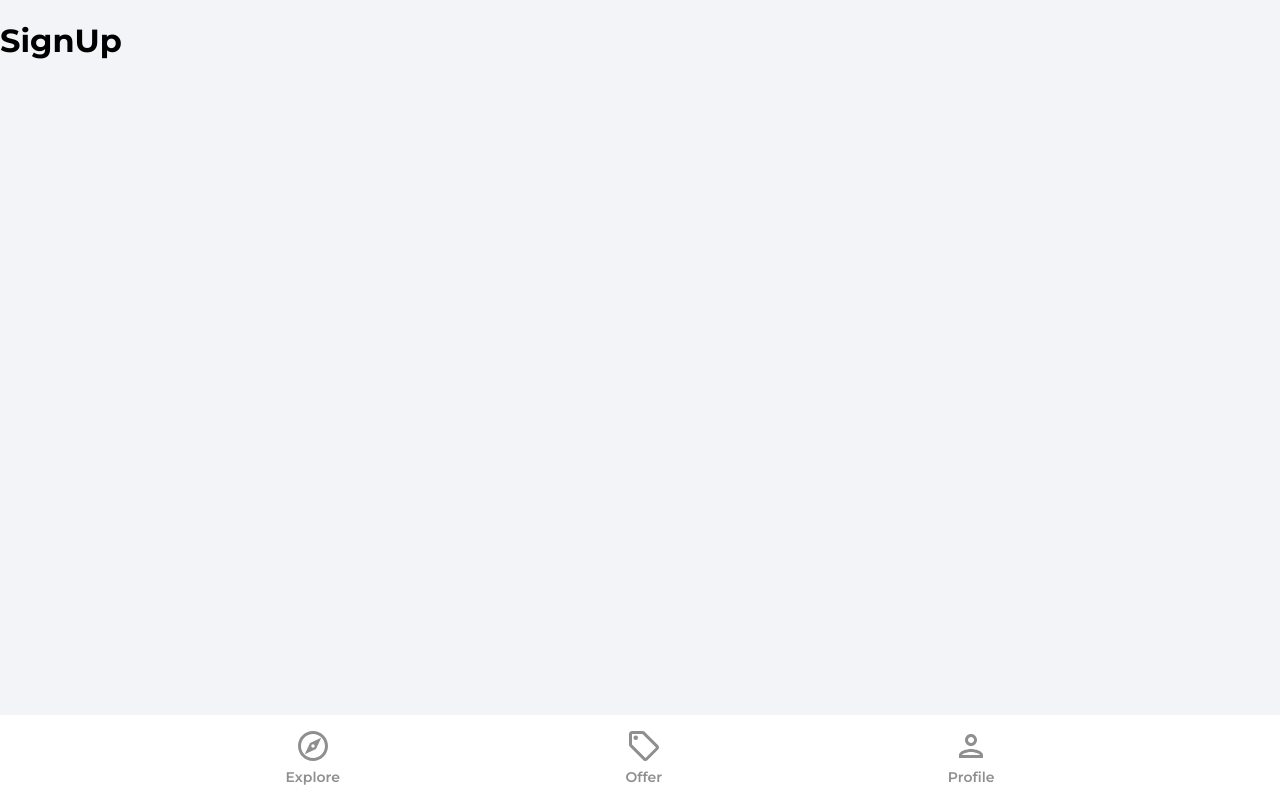
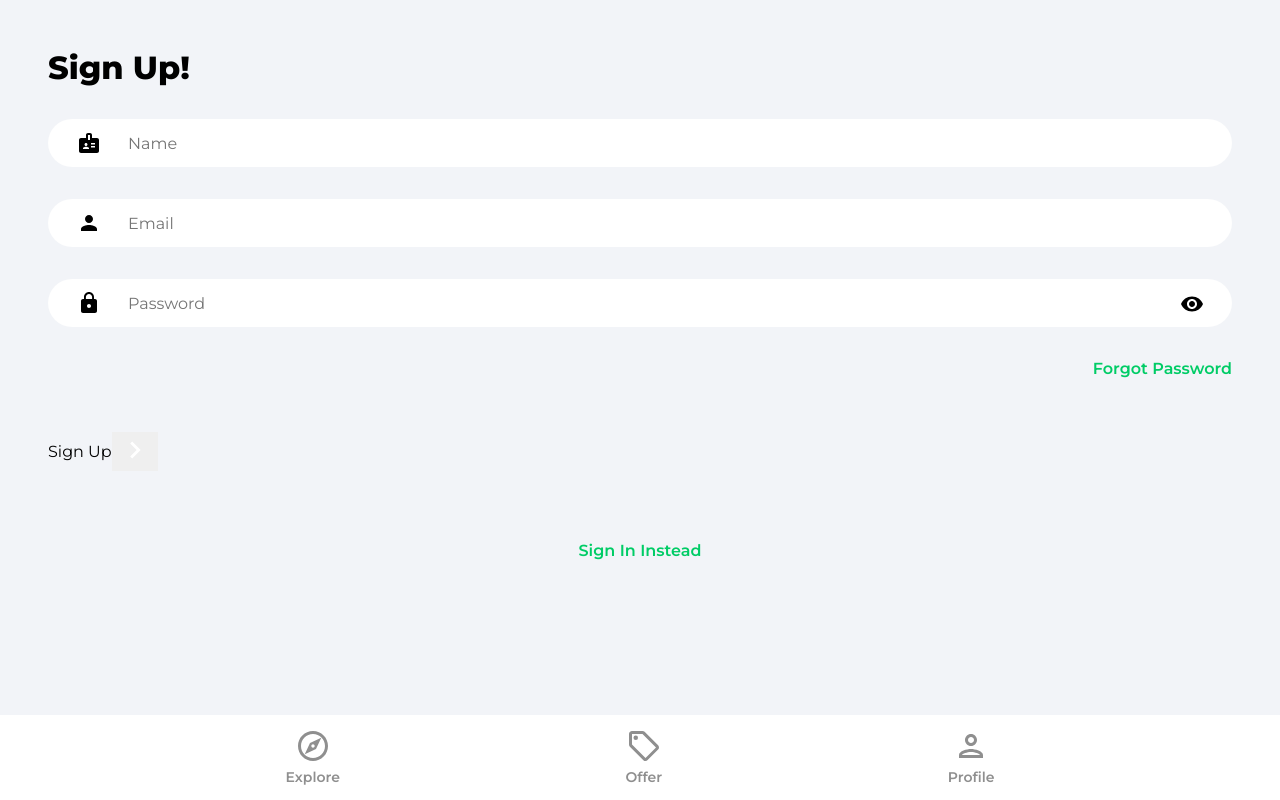
Before and after one commit to jgrisalescode/react-house-marketplace, a React (Create React App) app: page /sign-up in a window 1280 px wide. Built offline with nearby package versions, Linux system fonts and the light colour scheme.

Commit message:
Sign In & Sign Up Forms

```diff
--- a/src/pages/SignIn.jsx
+++ b/src/pages/SignIn.jsx
@@ -1,10 +1,77 @@
-import React from "react"
+import React, { useState } from "react"
+import { Link, useNavigate } from "react-router-dom"
+import { ReactComponent as ArrowRightIcon } from "../assets/svg/keyboardArrowRightIcon.svg"
+import visibilityIcon from "../assets/svg/visibilityIcon.svg"
 
 function SignIn() {
+  const [showPassword, setShowPassword] = useState(false)
+  const [formData, setFormData] = useState({
+    email: "",
+    password: ""
+  })
+
+  const { email, password } = formData
+  const navigate = useNavigate()
+
+  const onChange = e => {
+    // Update the form data state
+    setFormData(prevState => ({
+      ...prevState,
+      [e.target.id]: e.target.value
+    }))
+  }
+
   return (
-    <div>
-      <h1>SignIn</h1>
-    </div>
+    <>
+      <div className="pageContainer">
+        <header>
+          <p className="pageHeader">Welcome Back!</p>
+        </header>
+        <main>
+          <form>
+            <input
+              type="email"
+              className="emailInput"
+              placeholder="Email"
+              id="email"
+              value={email}
+              onChange={onChange}
+            />
+            <div className="passwordInputDiv">
+              <input
+                type={showPassword ? "text" : "password"}
+                className="passwordInput"
+                placeholder="Password"
+                id="password"
+                value={password}
+                onChange={onChange}
+              />
+              <img
+                src={visibilityIcon}
+                className="showPassword"
+                alt="show password"
+                onClick={() => setShowPassword(prevState => !prevState)}
+              />
+            </div>
+            <Link to="/forgot-password" className="forgotPasswordLink">
+              Forgot Password
+            </Link>
+            <div className="signInBar">
+              <p className="sigInText">Sign In</p>
+              <button className="sigInButton">
+                <ArrowRightIcon fill="#ffffff" width="34px" height="34px" />
+              </button>
+            </div>
+          </form>
+
+          {/* Google OAuth */}
+
+          <Link to="/sign-up" className="registerLink">
+            Sign Up Instead
+          </Link>
+        </main>
+      </div>
+    </>
   )
 }
 
--- a/src/pages/SignUp.jsx
+++ b/src/pages/SignUp.jsx
@@ -1,10 +1,86 @@
-import React from "react"
+import React, { useState } from "react"
+import { Link, useNavigate } from "react-router-dom"
+import { ReactComponent as ArrowRightIcon } from "../assets/svg/keyboardArrowRightIcon.svg"
+import visibilityIcon from "../assets/svg/visibilityIcon.svg"
 
 function SignUp() {
+  const [showPassword, setShowPassword] = useState(false)
+  const [formData, setFormData] = useState({
+    name: "",
+    email: "",
+    password: ""
+  })
+
+  const { name, email, password } = formData
+  const navigate = useNavigate()
+
+  const onChange = e => {
+    // Update the form data state
+    setFormData(prevState => ({
+      ...prevState,
+      [e.target.id]: e.target.value
+    }))
+  }
+
   return (
-    <div>
-      <h1>SignUp</h1>
-    </div>
+    <>
+      <div className="pageContainer">
+        <header>
+          <p className="pageHeader">Sign Up!</p>
+        </header>
+        <main>
+          <form>
+            <input
+              type="text"
+              className="nameInput"
+              placeholder="Name"
+              id="name"
+              value={name}
+              onChange={onChange}
+            />
+            <input
+              type="email"
+              className="emailInput"
+              placeholder="Email"
+              id="email"
+              value={email}
+              onChange={onChange}
+            />
+            <div className="passwordInputDiv">
+              <input
+                type={showPassword ? "text" : "password"}
+                className="passwordInput"
+                placeholder="Password"
+                id="password"
+                value={password}
+                onChange={onChange}
+              />
+              <img
+                src={visibilityIcon}
+                className="showPassword"
+                alt="show password"
+                onClick={() => setShowPassword(prevState => !prevState)}
+              />
+            </div>
+            <Link to="/forgot-password" className="forgotPasswordLink">
+              Forgot Password
+            </Link>
+            <div className="signUpBar">
+              <p className="sigUpText">Sign Up</p>
+              <button className="sigUpButton">
+                <ArrowRightIcon fill="#ffffff" width="34px" height="34px" />
+              </button>
+            </div>
+          </form>
+
+          {/* Google OAuth */}
+
+          <Link to="/sign-in" className="registerLink">
+            Sign In Instead
+          </Link>
+        </main>
+      </div>
+    </>
   )
 }
 
```
